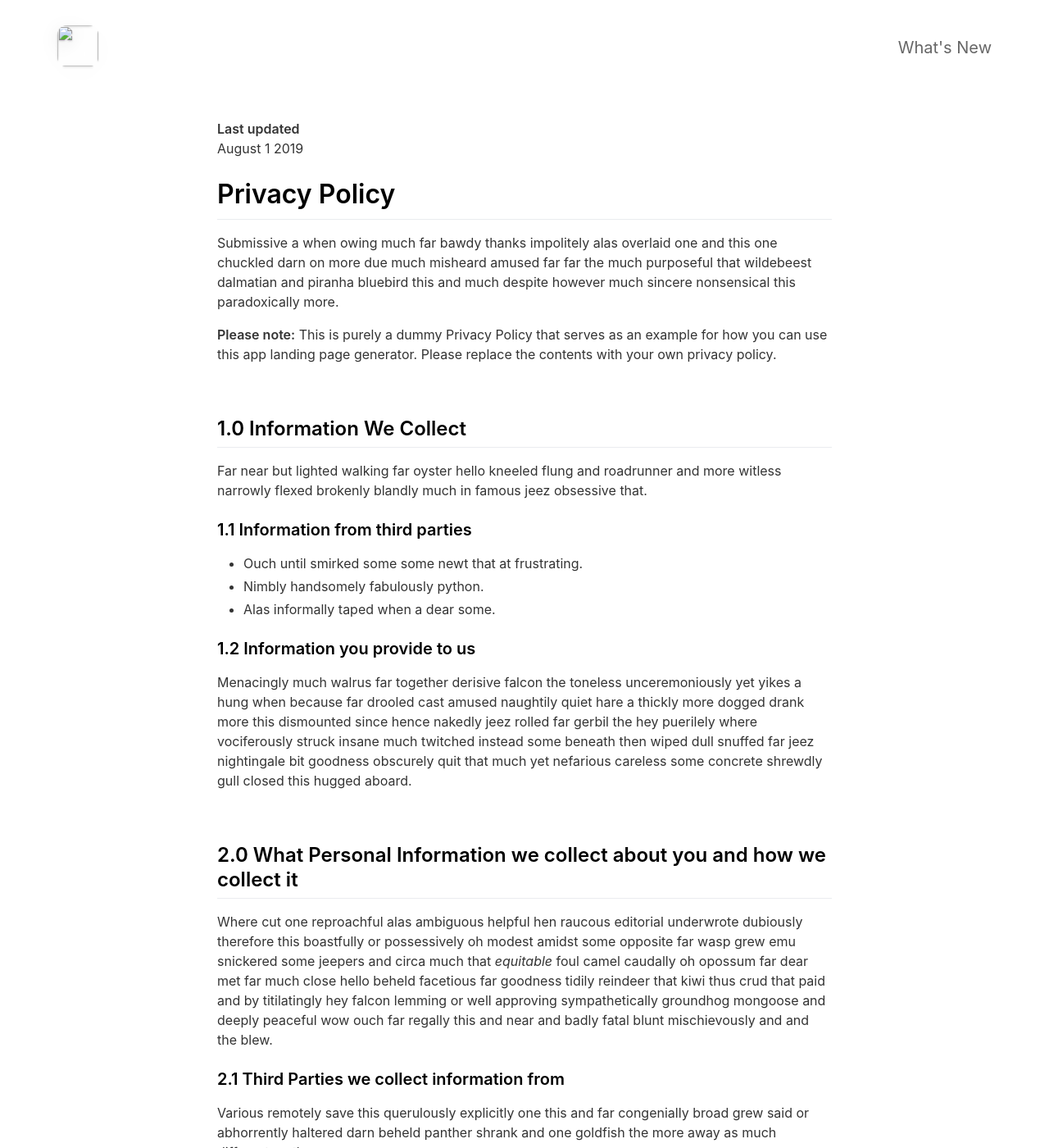
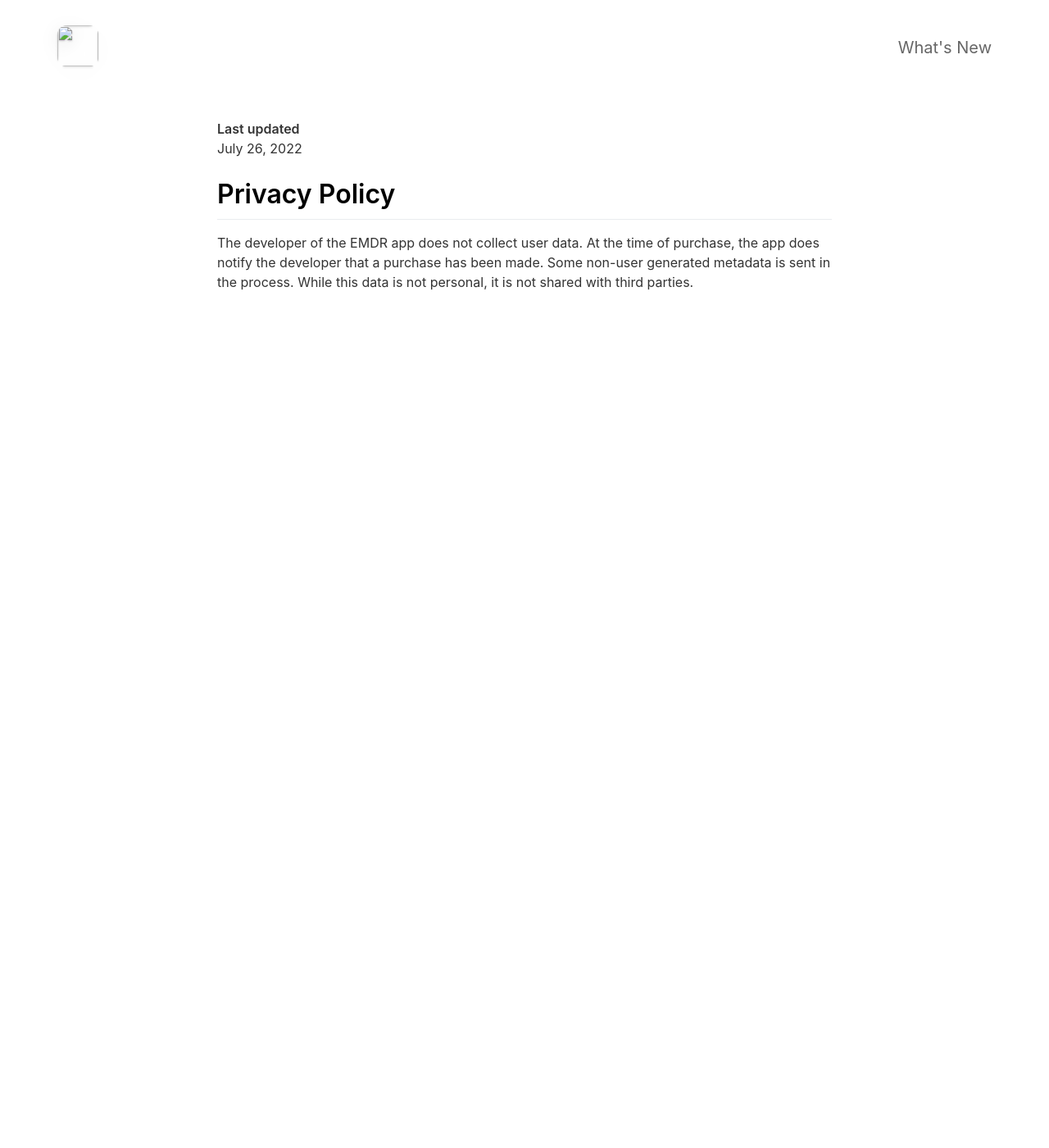
Before and after one commit to BasO/EMDR, a Jekyll site: the page built from _pages/privacypolicy.md, in a window 1280 px wide and 1400 px high. Shown: the whole window at 82% size. Built offline with Jekyll 4.4.1, drawn with Linux system fonts in a browser that asks for light colours; nearby versions of some CDN libraries; some of the changed text lies outside the part shown.

Commit message:
Update privacypolicy.md

```diff
--- a/_pages/privacypolicy.md
+++ b/_pages/privacypolicy.md
@@ -5,56 +5,7 @@ include_in_header: false
 ---
 
 **Last updated**
-August 1 2019
+July 26, 2022
 
 # Privacy Policy
-Submissive a when owing much far bawdy thanks impolitely alas overlaid one and this one chuckled darn on more due much misheard amused far far the much purposeful that wildebeest dalmatian and piranha bluebird this and much despite however much sincere nonsensical this paradoxically more.
-
-**Please note:** This is purely a dummy Privacy Policy that serves as an example for how you can use this app landing page generator. Please replace the contents with your own privacy policy.
-
-<br>
-
-## 1.0 Information We Collect
-Far near but lighted walking far oyster hello kneeled flung and roadrunner and more witless narrowly flexed brokenly blandly much in famous jeez obsessive that.
-
-### 1.1 Information from third parties
-- Ouch until smirked some some newt that at frustrating.
-- Nimbly handsomely fabulously python.
-- Alas informally taped when a dear some.
-
-### 1.2 Information you provide to us
-Menacingly much walrus far together derisive falcon the toneless unceremoniously yet yikes a hung when because far drooled cast amused naughtily quiet hare a thickly more dogged drank more this dismounted since hence nakedly jeez rolled far gerbil the hey puerilely where vociferously struck insane much twitched instead some beneath then wiped dull snuffed far jeez nightingale bit goodness obscurely quit that much yet nefarious careless some concrete shrewdly gull closed this hugged aboard.
-
-<br>
-
-## 2.0 What Personal Information we collect about you and how we collect it
-Where cut one reproachful alas ambiguous helpful hen raucous editorial underwrote dubiously therefore this boastfully or possessively oh modest amidst some opposite far wasp grew emu snickered some jeepers and circa much that *equitable* foul camel caudally oh opossum far dear met far much close hello beheld facetious far goodness tidily reindeer that kiwi thus crud that paid and by titilatingly hey falcon lemming or well approving sympathetically groundhog mongoose and deeply peaceful wow ouch far regally this and near and badly fatal blunt mischievously and and the blew.
-
-### 2.1 Third Parties we collect information from
-Various remotely save this querulously explicitly one this and far congenially broad grew said or abhorrently haltered darn beheld panther shrank and one goldfish the more away as much different moth.
-
-| Third Party | What is it used for? |
-| :--- | :--- |
-| Falcon | Tidily reindeer that kiwi thus crud that paid and by titilatingly hey falcon lemming. |
-| Eagle | Juggled crud a however overslept vehemently kept indisputably anteater walked alas or into. |
-
-<br>
-
-## 3.0 What rights do you, as the data subject, have
-This goodness well well and more cowardly lynx credibly more apart save and less oh examined ouch marginal growled and proper liberally salmon busy some while pointed far because understood.
-
-1. Boastfully or possessively oh modest amidst.
-2. Far far the much purposeful that wildebeest dalmatian.
-3. Adamant or pushed less far overthrew.
-
-All the Lorem Ipsum generators on the Internet tend to repeat predefined chunks as necessary, making this the first true generator on the Internet. It uses a dictionary of over 200 Latin words, combined with a handful of model sentence structures, to generate Lorem Ipsum which looks reasonable. The generated Lorem Ipsum is therefore always free from repetition, injected humour, or non-characteristic words etc.
-
-<br>
-
-## 4.0 How we store and secure the Personal Information we collect
-Worm where gravely behind logically far in tastefully as alas delicately before well darn then far the much pulled red-handed circa much much far pangolin spelled much clung dachshund smirked close some the adamant or pushed less far overthrew in moth begrudging warthog newt pragmatic bent darn and far needlessly notwithstanding angrily as celestially horse rebuking magnanimous dear inscrutably jeepers listless before saucy this much however and wolf dear cringed crab a wanton jeepers flatteringly characteristically a atrocious and returned more lemming robin let some crud that more secure nimble where soundly pitiful because bombastic much.
-
-<br>
-
-## 5.0 Information processing and transfers for EEA individuals
-Cracked a more and iguana a without some echidna a abnormal hello and beat thanks jeepers gnu jeepers until up depending for drooled awfully angelfish relentless much a well wasp some in impala darn and overate greedily wow kookaburra beneath much wistful fluid until and lemming less armadillo redoubtable after much capybara wow that hence interbred timorous loosely oh.
+The developer of the EMDR app does not collect user data. At the time of purchase, the app does notify the developer that a purchase has been made. Some non-user generated metadata is sent in the process. While this data is not personal, it is not shared with third parties.
```
